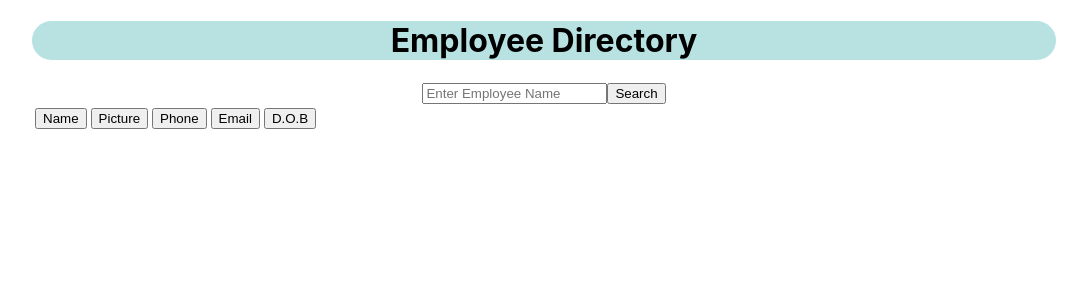
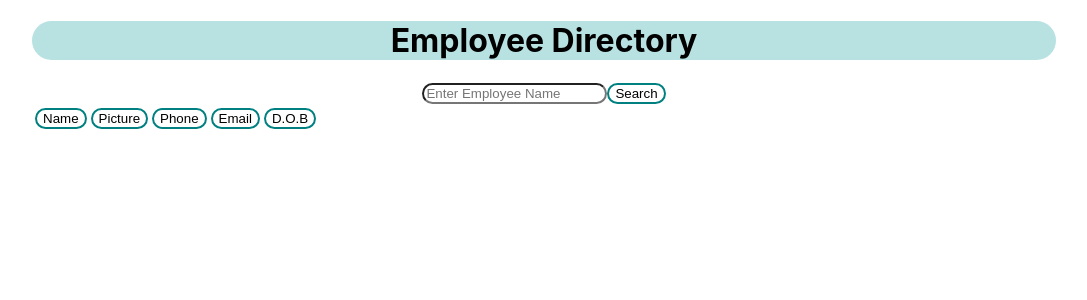
Before and after one commit to SM91wilson/React-Employee-Directory, a React (Create React App) app: page / in a window 1280 px wide. Shown: the top 300 px of the page, without its empty margins (96-1183 px from the left). Built offline with nearby package versions, Linux system fonts and the light colour scheme; no server answers.

Commit message:
added styling for buttons on search form and headings

```diff
--- a/src/components/header/style.css
+++ b/src/components/header/style.css
@@ -1,5 +1,4 @@
 header {
     border-radius: 25px;
     background-color: rgb(184, 226, 226);
-
 }
--- a/src/components/searchForm/searchForm.js
+++ b/src/components/searchForm/searchForm.js
@@ -1,4 +1,5 @@
 import React from 'react';
+import "./style.css";
 
 function Search (props) {
     return (
--- /dev/null
+++ b/src/components/searchForm/style.css
@@ -0,0 +1,16 @@
+button {
+    background-color: white;
+    color: black;
+    border: 2px solid teal;
+    border-radius: 25px;
+    transition-duration: 0.4s;
+}
+
+button:hover {
+    background-color: teal;
+    color: whitesmoke;
+}
+
+input {
+    border-radius: 25px;
+}
```
